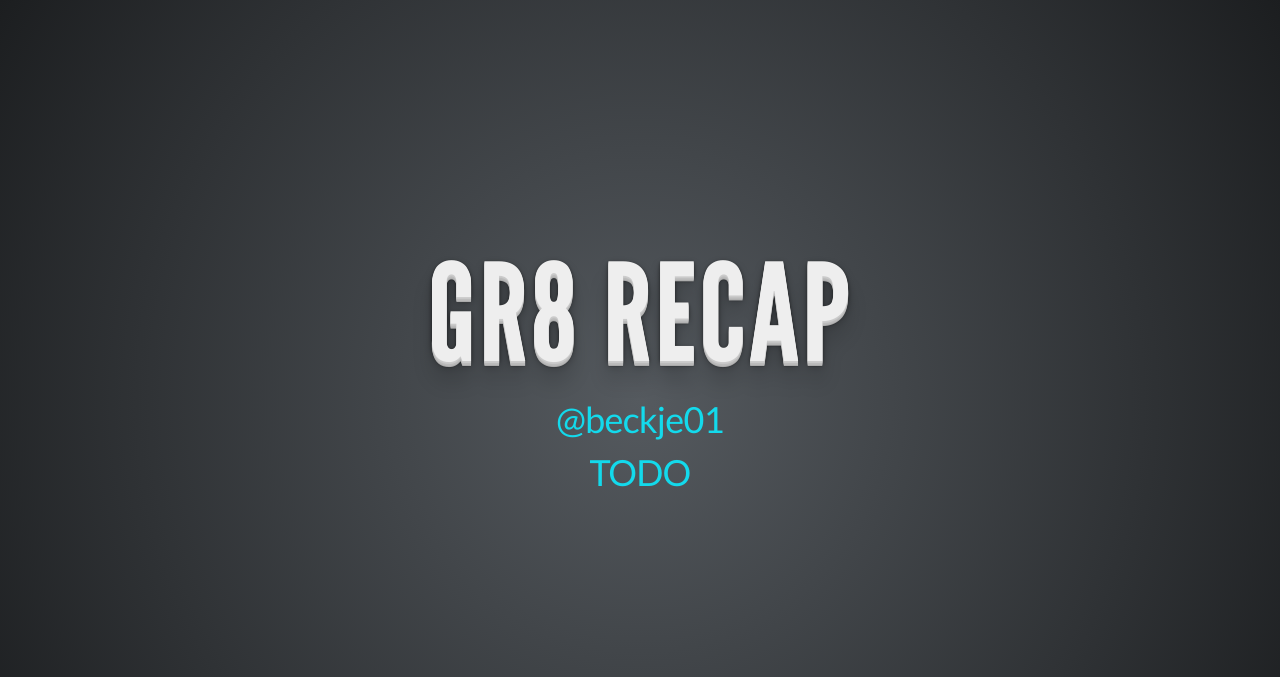
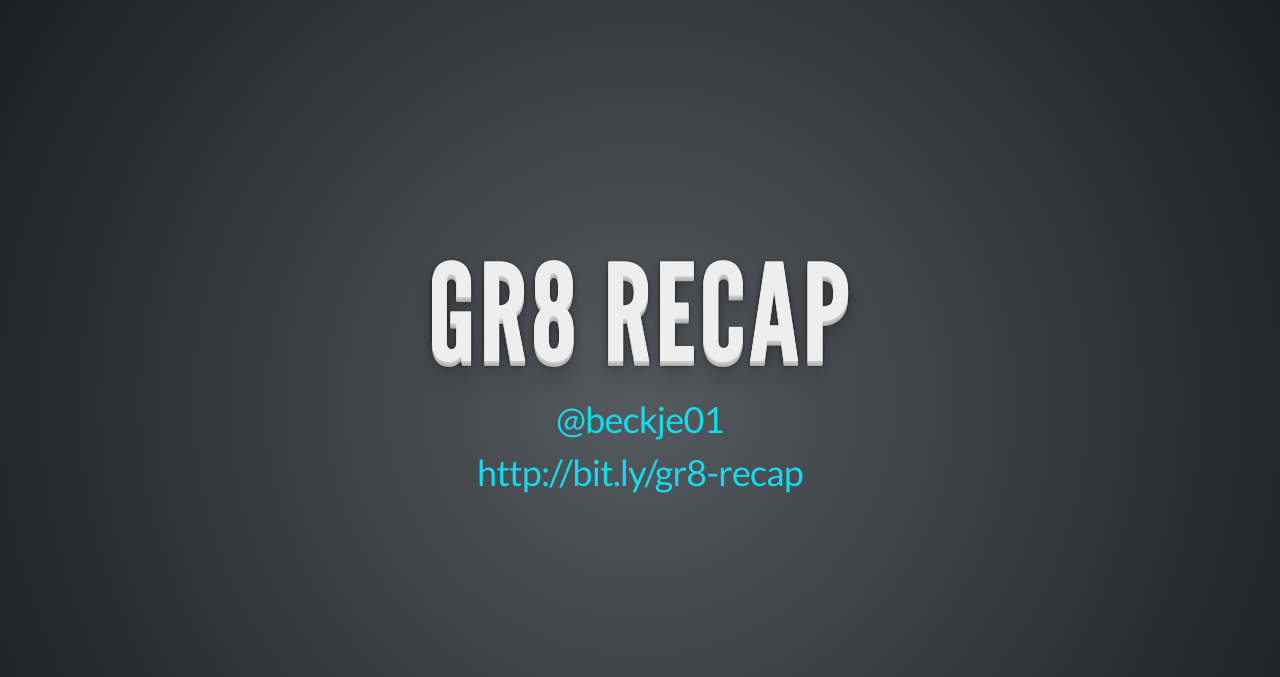
Before and after one commit to beckje01/gr8-2013-recap, a website: page index.html in a window 1280 px wide. Shown: the top 677 px of the page. Drawn offline with Linux system fonts and the light colour scheme.

Commit message:
Update link to published site

```diff
--- a/index.html
+++ b/index.html
@@ -39,7 +39,7 @@
 				<a href="https://twitter.com/beckje01">@beckje01</a>
 				</p>
 				<p>
-					<a href="#">TODO</a>
+					<a href="http://bit.ly/gr8-recap">http://bit.ly/gr8-recap</a>
 				</p>
     </section>
 
```
